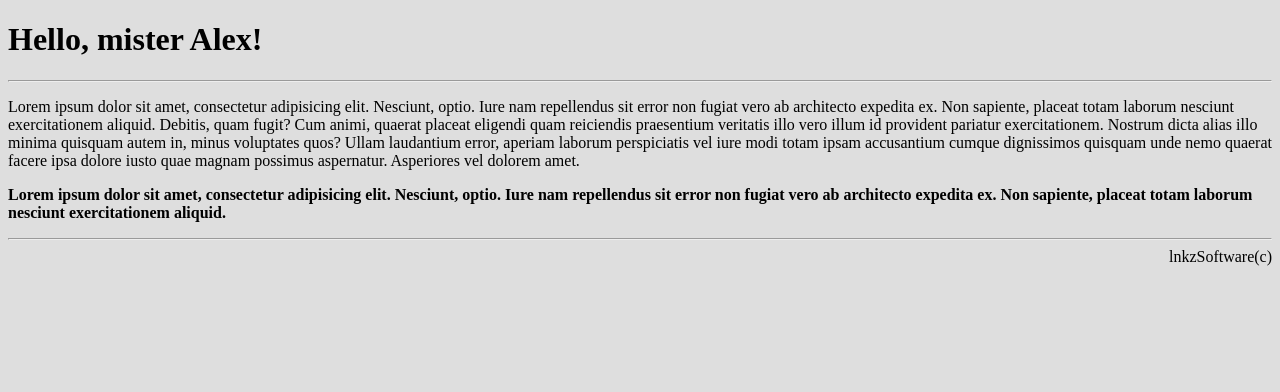
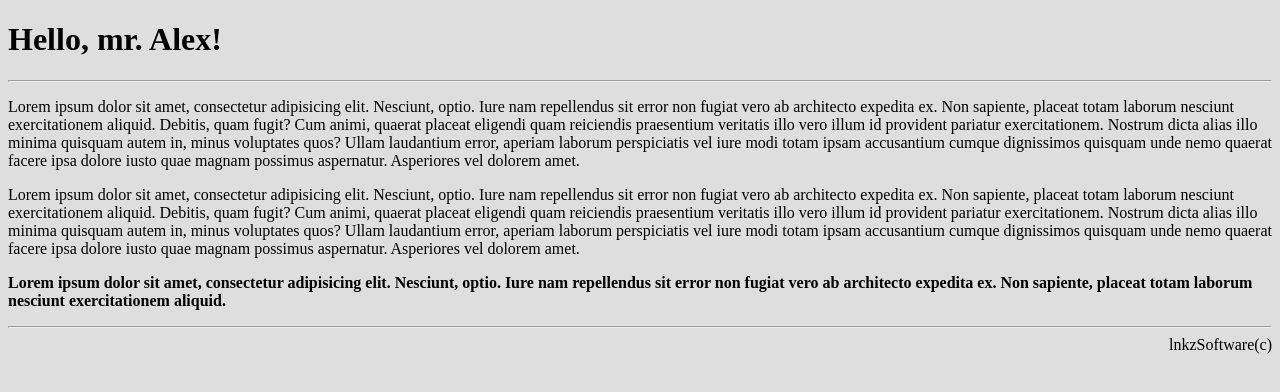
Before and after one commit to lnkz80/From0To100, a plain HTML site: page index.html in a window 1280 px wide. Drawn offline with Linux system fonts and the light colour scheme.

Commit message:
second commit

```diff
--- a/index.html
+++ b/index.html
@@ -13,12 +13,16 @@
         <link rel="stylesheet" href="./css/style.css">
     </head>
     <body>
-        <h1>Hello, mister Alex!</h1>
+        <h1>Hello, mr. Alex!</h1>
         <hr />
         <p>Lorem ipsum dolor sit amet, consectetur adipisicing elit. Nesciunt, optio. Iure nam repellendus sit error non fugiat vero ab architecto expedita ex. Non sapiente, placeat totam laborum nesciunt exercitationem aliquid.
         Debitis, quam fugit? Cum animi, quaerat placeat eligendi quam reiciendis praesentium veritatis illo vero illum id provident pariatur exercitationem. Nostrum dicta alias illo minima quisquam autem in, minus voluptates quos?
         Ullam laudantium error, aperiam laborum perspiciatis vel iure modi totam ipsam accusantium cumque dignissimos quisquam unde nemo quaerat facere ipsa dolore iusto quae magnam possimus aspernatur. Asperiores vel dolorem amet.
         </p>
+        <p>Lorem ipsum dolor sit amet, consectetur adipisicing elit. Nesciunt, optio. Iure nam repellendus sit error non fugiat vero ab architecto expedita ex. Non sapiente, placeat totam laborum nesciunt exercitationem aliquid.
+            Debitis, quam fugit? Cum animi, quaerat placeat eligendi quam reiciendis praesentium veritatis illo vero illum id provident pariatur exercitationem. Nostrum dicta alias illo minima quisquam autem in, minus voluptates quos?
+            Ullam laudantium error, aperiam laborum perspiciatis vel iure modi totam ipsam accusantium cumque dignissimos quisquam unde nemo quaerat facere ipsa dolore iusto quae magnam possimus aspernatur. Asperiores vel dolorem amet.
+            </p>
 
         <p><b>Lorem ipsum dolor sit amet, consectetur adipisicing elit. Nesciunt, optio. Iure nam repellendus sit error non fugiat vero ab architecto expedita ex. Non sapiente, placeat totam laborum nesciunt exercitationem aliquid.</b>
         </p>
```
